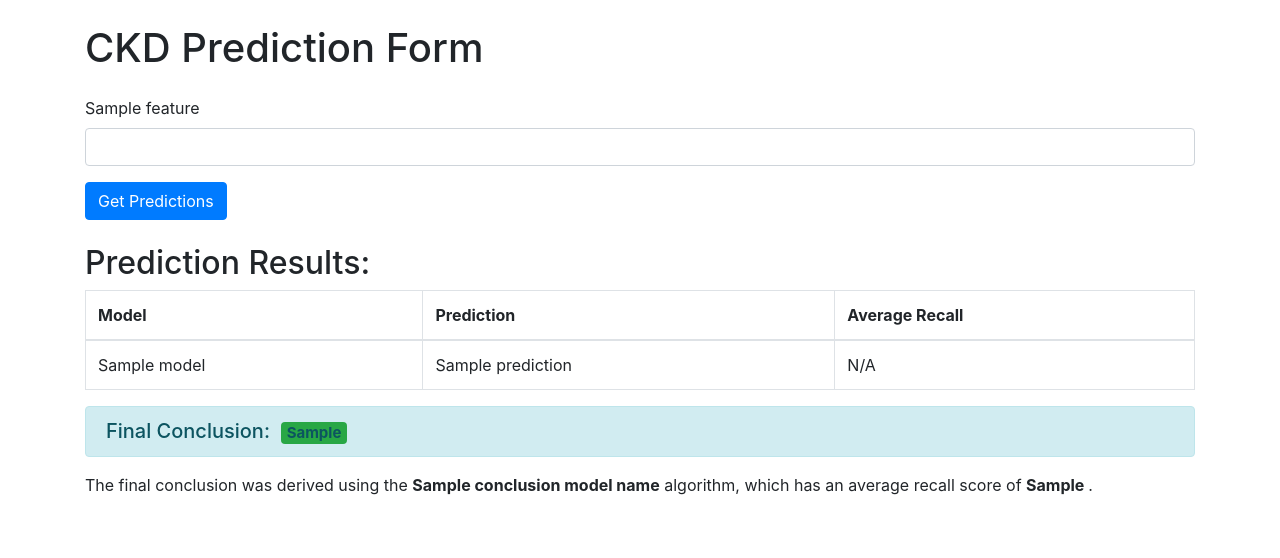
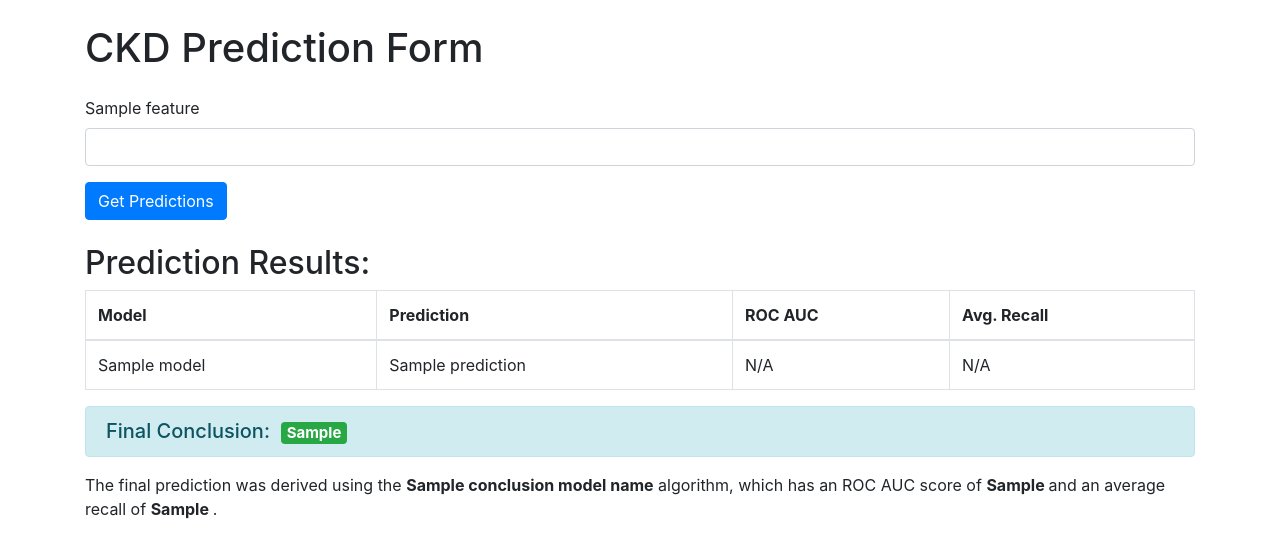
Before and after one commit to Netherquark/nefrikinoso, a Flask app: template templates/index.html in a window 1280 px wide. Shown: the top 558 px of the page. Run offline with Flask 3, Linux system fonts and the light colour scheme; the template is opened without the code that fills it: most values are stand-ins (such as "Sample title", 1, 10 or a date in 2020); parts of the project's set-up code (start-up, migrations or seed data) failed here and were passed over; some libraries are stand-ins or nearby versions.

Commit message:
Implement ROC AUC

```diff
--- a/app.py
+++ b/app.py
@@ -1,14 +1,15 @@
 import os
+import json
+import joblib
+import pandas as pd
 from flask import Flask, render_template, request, jsonify
-import pandas as pd
-import joblib
 from sklearn.preprocessing import LabelEncoder, StandardScaler
-import json  # Import the json module
 
 # Constants
 dataset_path = "ckd_prediction_dataset.csv"
 model_dir = "models"
-recall_file_path = "recall_values.json"  # Path to the recall values JSON
+roc_auc_file_path = "roc_auc_values.json"    # File with ROC AUC values
+recall_file_path = "recall_values.json"        # File with recall values
 
 # Ensure model directory exists
 os.makedirs(model_dir, exist_ok=True)
@@ -20,17 +21,16 @@ app = Flask(__name__)
 _df = pd.read_csv(dataset_path)
 _df.drop(columns=[col for col in ['affected', 'age_avg', 'stage'] if col in _df.columns], inplace=True, errors='ignore')
 
-# Identify features
-all_features = [c for c in _df.columns if c != 'class' and c!= 'stage']
+# Identify features: exclude the class and any stage column
+all_features = [c for c in _df.columns if c != 'class' and c != 'stage']
 cat_cols = ['rbc', 'pc', 'pcc', 'ba', 'htn', 'dm', 'cad', 'appet', 'pe', 'ane', 'grf', 'sex', 'hypertension']
 cat_cols = [c for c in cat_cols if c in all_features]
 num_cols = [c for c in all_features if c not in cat_cols]
 
-# Fit label encoders on categorical columns and record default values
+# Fit label encoders on categorical columns and record default labels
 default_labels = {}
 encoders = {}
 for col in cat_cols:
-    # clean and lowercase
     _df[col] = _df[col].astype(str).str.strip().str.lower()
     default = _df[col].mode()[0]
     default_labels[col] = default
@@ -38,7 +38,7 @@ for col in cat_cols:
     le.fit(_df[col])
     encoders[col] = le
 
-# Fit scaler on numeric + encoded categorical
+# Fit scaler on numeric+encoded categorical data
 _df_enc = _df.copy()
 for col, le in encoders.items():
     _df_enc[col] = le.transform(_df_enc[col].str.strip().str.lower())
@@ -68,8 +68,8 @@ model_classes = {
     "Random Forest": RandomForestModel,
     "Gradient Boosting": GradientBoostModel,
     "CatBoost": CatBoostCKDModel,
-    "Stacked Ensemble Learning": StackedEnsembleModel,  # Updated name
-    "Voting": CKDEnsembleModel                      # Updated name
+    "Stacked Ensemble Learning": StackedEnsembleModel,
+    "Voting": CKDEnsembleModel
 }
 
 models = {}
@@ -78,7 +78,6 @@ for name, cls in model_classes.items():
     if os.path.exists(path):
         models[name] = joblib.load(path)
     else:
-        # Train and persist
         m = cls(dataset_path)
         m.preprocess_data()
         m.train_test_split()
@@ -89,40 +88,49 @@ for name, cls in model_classes.items():
 @app.route('/', methods=['GET', 'POST'])
 def index():
     predictions = {}
-    recall_data = {}  # Initialize an empty dictionary for recall data
+    roc_auc_data = {}   # Holds ROC AUC values loaded from JSON
+    recall_data = {}    # Holds recall values loaded from JSON
     final_conclusion = None
     conclusion_model_name = None
+    conclusion_roc_auc = None
     conclusion_recall = None
 
     if request.method == 'POST':
-        # Collect user input
+        # Collect user input from form fields
         user_data = {}
         for feat in all_features:
             user_data[feat] = request.form.get(feat, '').strip().lower()
 
-        # Build DataFrame
+        # Build DataFrame for input
         df_input = pd.DataFrame([user_data], columns=all_features)
-        # Encode categoricals with default fallback
+        # Encode categorical features and convert to numerical
         for col, le in encoders.items():
             vals = df_input[col].astype(str).str.strip().str.lower()
             df_input[col] = [v if v in le.classes_ else default_labels[col] for v in vals]
             df_input[col] = le.transform(df_input[col])
-        # Convert numericals
         for col in num_cols:
             try:
                 df_input[col] = df_input[col].astype(float)
             except ValueError:
                 df_input[col] = 0.0
-        # Scale
         X_input = scaler.transform(df_input[all_features])
 
-        # Predict
+        # Obtain predictions from each model
         for name, model in models.items():
             try:
                 pred = model.predict(X_input)[0]
                 predictions[name] = "CKD" if pred == 0 else "NOT_CKD"
             except Exception as e:
                 predictions[name] = f"Error: {e}"
+
+        # Load ROC AUC data from JSON
+        try:
+            with open(roc_auc_file_path, 'r') as f:
+                roc_auc_data = json.load(f)
+        except FileNotFoundError:
+            print(f"Warning: ROC AUC values file '{roc_auc_file_path}' not found.")
+        except json.JSONDecodeError:
+            print(f"Warning: Could not decode JSON from '{roc_auc_file_path}'.")
 
         # Load recall data from JSON
         try:
@@ -133,40 +141,55 @@ def index():
         except json.JSONDecodeError:
             print(f"Warning: Could not decode JSON from '{recall_file_path}'.")
 
-        best_recall = -1
-        best_recall_model = None
+        best_roc = -1
+        best_roc_model = None
 
-        # Determine the model with the highest average recall
-        for model_name, recalls in recall_data.items():
-            if '0' in recalls and '1' in recalls:
-                avg_recall = (recalls['0'] + recalls['1']) / 2
-                if avg_recall > best_recall and model_name in predictions:
-                    best_recall = avg_recall
-                    best_recall_model = model_name
+        # Select the model with the highest ROC AUC score
+        for model_name, roc_value in roc_auc_data.items():
+            if roc_value > best_roc and model_name in predictions:
+                best_roc = roc_value
+                best_roc_model = model_name
 
-        # Set the final conclusion based on the best recall model
-        if best_recall_model:
-            final_conclusion = predictions[best_recall_model]
-            conclusion_model_name = best_recall_model
-            conclusion_recall = round(best_recall, 4)
+        # Set final prediction based on best ROC AUC model
+        if best_roc_model:
+            final_conclusion = predictions[best_roc_model]
+            conclusion_model_name = best_roc_model
+            conclusion_roc_auc = round(best_roc, 4)
+            # Compute average recall if recall data for the best model is a dict
+            if best_roc_model in recall_data:
+                recall_val = recall_data[best_roc_model]
+                if isinstance(recall_val, dict):
+                    # Compute average over the dictionary values
+                    avg_recall = sum(recall_val.values()) / len(recall_val)
+                    conclusion_recall = round(avg_recall, 4)
+                else:
+                    conclusion_recall = round(recall_val, 4)
+            else:
+                conclusion_recall = "N/A"
         elif predictions:
-            # Fallback to the first model if no recall data is available for any predicted model
             first_model_name = list(predictions.keys())[0]
             final_conclusion = predictions[first_model_name]
             conclusion_model_name = first_model_name
-            if recall_data and conclusion_model_name in recall_data and '0' in recall_data[conclusion_model_name] and '1' in recall_data[conclusion_model_name]:
-                conclusion_recall = round(((recall_data[conclusion_model_name]['0'] + recall_data[conclusion_model_name]['1']) / 2), 4)
-            else:
-                conclusion_recall = "N/A"
+            conclusion_roc_auc = "N/A"
+            conclusion_recall = "N/A"
         else:
             final_conclusion = "N/A"
             conclusion_model_name = "N/A"
+            conclusion_roc_auc = "N/A"
             conclusion_recall = "N/A"
 
-        return render_template('index.html', predictions=predictions, feature_order=all_features, recall_data=recall_data, final_conclusion=final_conclusion, conclusion_model_name=conclusion_model_name, conclusion_recall=conclusion_recall)
+        return render_template('index.html', predictions=predictions, feature_order=all_features,
+                               roc_auc_data=roc_auc_data, recall_data=recall_data,
+                               final_conclusion=final_conclusion,
+                               conclusion_model_name=conclusion_model_name,
+                               conclusion_roc_auc=conclusion_roc_auc,
+                               conclusion_recall=conclusion_recall)
 
-    # GET request
-    return render_template('index.html', predictions=None, feature_order=all_features, recall_data={}, final_conclusion=None, conclusion_model_name=None, conclusion_recall=None)
+    # GET request: pass empty dictionaries for ROC AUC and recall
+    return render_template('index.html', predictions=None, feature_order=all_features,
+                           roc_auc_data={}, recall_data={}, final_conclusion=None,
+                           conclusion_model_name=None, conclusion_roc_auc=None,
+                           conclusion_recall=None)
 
 @app.route('/api/predict', methods=['POST'])
 def api_predict():
--- a/templates/index.html
+++ b/templates/index.html
@@ -24,17 +24,13 @@
     <div id="result" class="mt-4">
       {% if predictions %}
         <h2>Prediction Results:</h2>
-                {% if "Error" in predictions %}
-                    <div class="alert alert-danger" role="alert">
-                        {{ predictions["Error"] }}
-                    </div>
-                {% else %}
         <table class="table table-bordered">
           <thead>
             <tr>
               <th>Model</th>
               <th>Prediction</th>
-                                <th>Average Recall</th>
+              <th>ROC AUC</th>
+              <th>Avg. Recall</th>
             </tr>
           </thead>
           <tbody>
@@ -43,8 +39,19 @@
                 <td>{{ model }}</td>
                 <td>{{ prediction }}</td>
                 <td>
-                                        {% if recall_data and model in recall_data and '0' in recall_data[model] and '1' in recall_data[model] %}
-                                            {{ ((recall_data[model]['0'] + recall_data[model]['1']) / 2)|round(4) }}
+                  {% if roc_auc_data and model in roc_auc_data %}
+                    {{ roc_auc_data[model]|round(4) }}
+                  {% else %}
+                    N/A
+                  {% endif %}
+                </td>
+                <td>
+                  {% if recall_data and model in recall_data %}
+                    {% if recall_data[model] is mapping %}
+                      {{ (recall_data[model]|dictsort(true)|map(attribute=1)|sum / recall_data[model]|length)|round(4) }}
+                    {% else %}
+                      {{ recall_data[model]|round(4) }}
+                    {% endif %}
                   {% else %}
                     N/A
                   {% endif %}
@@ -54,22 +61,28 @@
           </tbody>
         </table>
       {% endif %}
-            {% endif %}
 
       {% if final_conclusion %}
         <div class="alert alert-info">
           <h5 class="mb-0">
             Final Conclusion:&nbsp;
             {% if final_conclusion == 'CKD' %}
-                            <span class="badge bg-danger">{{ final_conclusion }}</span>
+              <span class="badge badge-danger">{{ final_conclusion }}</span>
             {% else %}
-                            <span class="badge bg-success">{{ final_conclusion }}</span>
+              <span class="badge badge-success">{{ final_conclusion }}</span>
             {% endif %}
           </h5>
         </div>
         {% if conclusion_model_name %}
           <p class="mt-2">
-                        The final conclusion was derived using the <b>{{ conclusion_model_name }}</b> algorithm, which has an average recall score of
+            The final prediction was derived using the <b>{{ conclusion_model_name }}</b> algorithm, which has an ROC AUC score of
+            <b>
+              {% if conclusion_roc_auc %}
+                {{ conclusion_roc_auc }}
+              {% else %}
+                N/A
+              {% endif %}
+            </b> and an average recall of
             <b>
               {% if conclusion_recall %}
                 {{ conclusion_recall }}
```
Also changed, not shown: main.py (+12 -15 lines), roc_auc_values.json (added, +13 -0 lines). Lines whose indentation alone changed are shown as unchanged.
